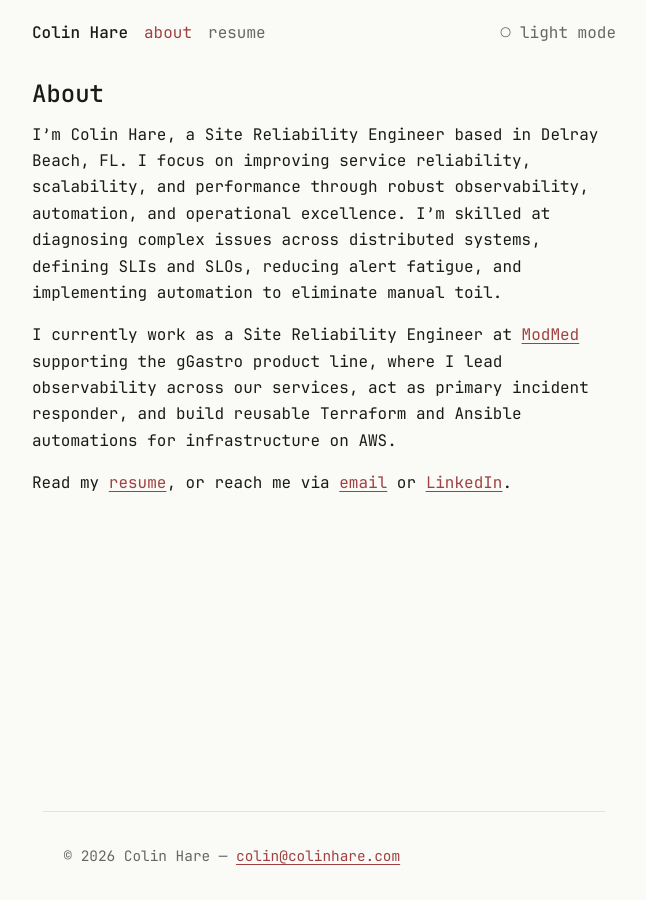
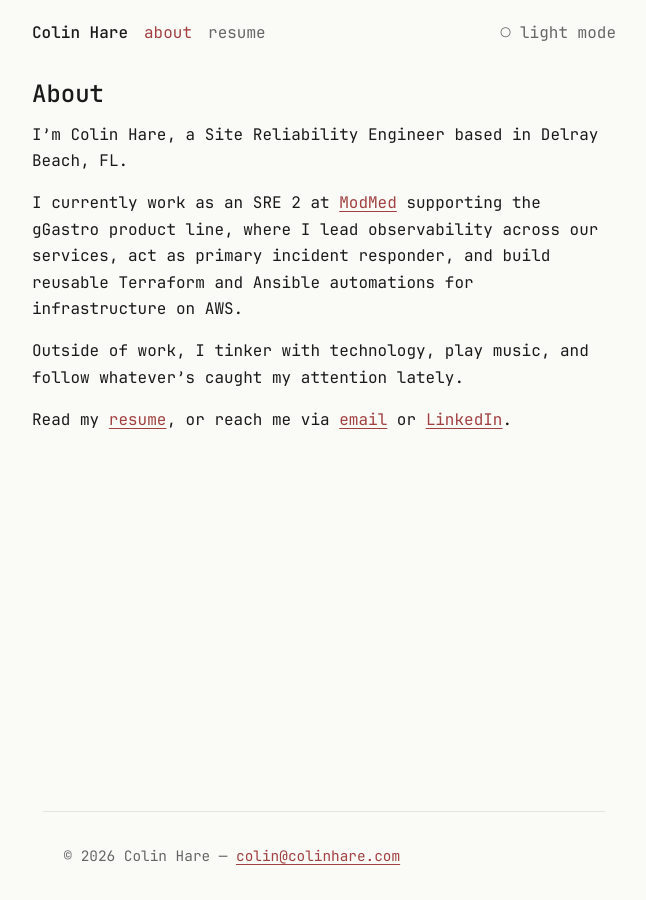
Before and after one commit to cthare/cthare.github.io, a Jekyll site: the page built from index.md, in a window 1280 px wide. Shown: the whole page, without its empty margins (316-962 px from the left). Built offline with Jekyll 4.4.1, drawn with Linux system fonts in a browser that asks for light colours.

Commit message:
index edit

```diff
--- a/index.md
+++ b/index.md
@@ -4,8 +4,10 @@ title: About
 permalink: /
 ---
 
-I'm Colin Hare, a Site Reliability Engineer based in Delray Beach, FL. I focus on improving service reliability, scalability, and performance through robust observability, automation, and operational excellence. I’m skilled at diagnosing complex issues across distributed systems, defining SLIs and SLOs, reducing alert fatigue, and implementing automation to eliminate manual toil.
+I'm Colin Hare, a Site Reliability Engineer based in Delray Beach, FL.
 
-I currently work as a Site Reliability Engineer at [ModMed](https://www.modmed.com) supporting the gGastro product line, where I lead observability across our services, act as primary incident responder, and build reusable Terraform and Ansible automations for infrastructure on AWS.
+I currently work as an SRE 2 at [ModMed](https://www.modmed.com) supporting the gGastro product line, where I lead observability across our services, act as primary incident responder, and build reusable Terraform and Ansible automations for infrastructure on AWS.
+
+Outside of work, I tinker with technology, play music, and follow whatever's caught my attention lately.
 
 Read my [resume](/resume/), or reach me via [email](mailto:colin@colinhare.com) or [LinkedIn](https://www.linkedin.com/in/colinhare).
```
